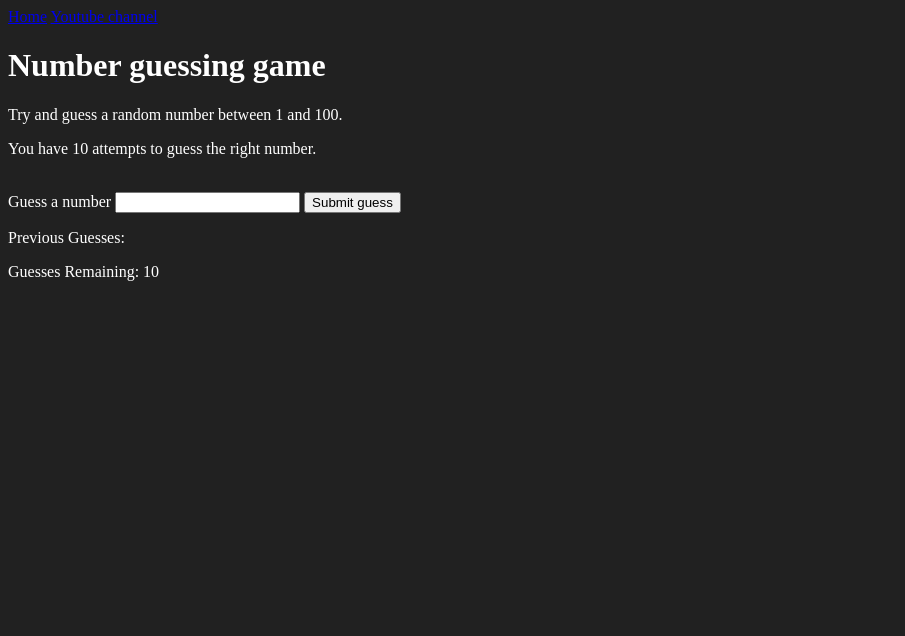
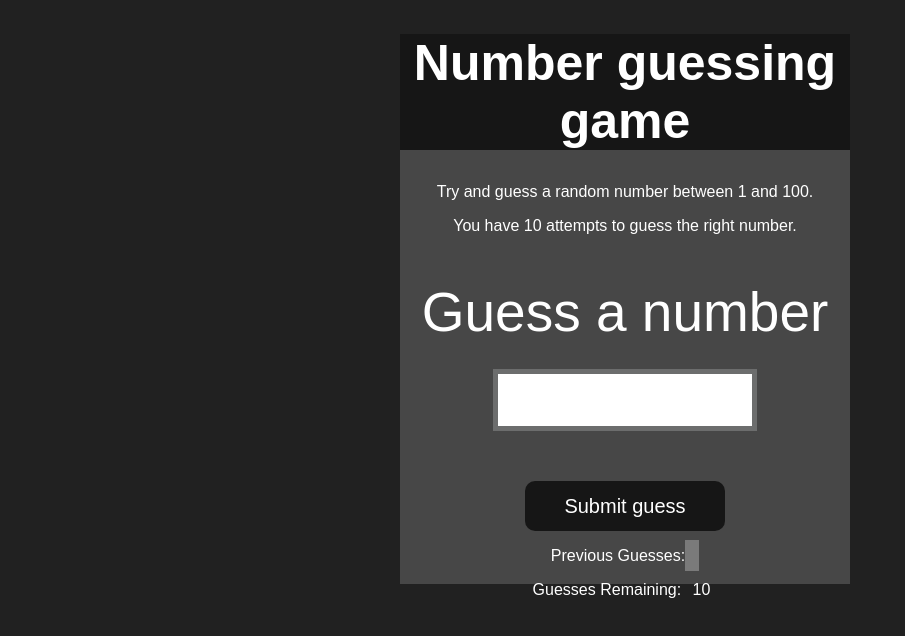
Before and after one commit to vinayjangid11/4th_guessTheNumber, a plain HTML site: page index.html in a window 1280 px wide. Shown: the whole page, without its empty margins (0-905 px from the left). Drawn offline with Linux system fonts and the light colour scheme.

Commit message:
Add files via upload
Signed-off-by: vinayjangid11 <vinay11jangid@gmail.com>

```diff
--- a/index.html
+++ b/index.html
@@ -5,16 +5,10 @@
     <meta name="viewport" content="width=device-width, initial-scale=1.0">
     <meta http-equiv="X-UA-Compatible" content="ie=edge">
     <title>Number Guessing Game</title>
-    <link rel="stylesheet" href="style.css">
-    <link rel="stylesheet" href="../styles.css">
+    <link rel="stylesheet" href="index.css">
 </head>
 <body style="background-color:#212121; color:#fff;">
-  <nav>
-    <a href="/" aria-current="page">Home</a>
-    <a target="_blank" href="https://www.youtube.com/@chaiaurcode"
-      >Youtube channel</a
-    >
-  </nav>
+
 
     <div id="wrapper">
       <h1>Number guessing game</h1>
@@ -33,6 +27,6 @@
             <p class="lowOrHi"></p>
         </div>
     </div>
-    <script src="chaiaurcode.js"></script>
+    <script src="index.js"></script>
 </body>
 </html>
```
